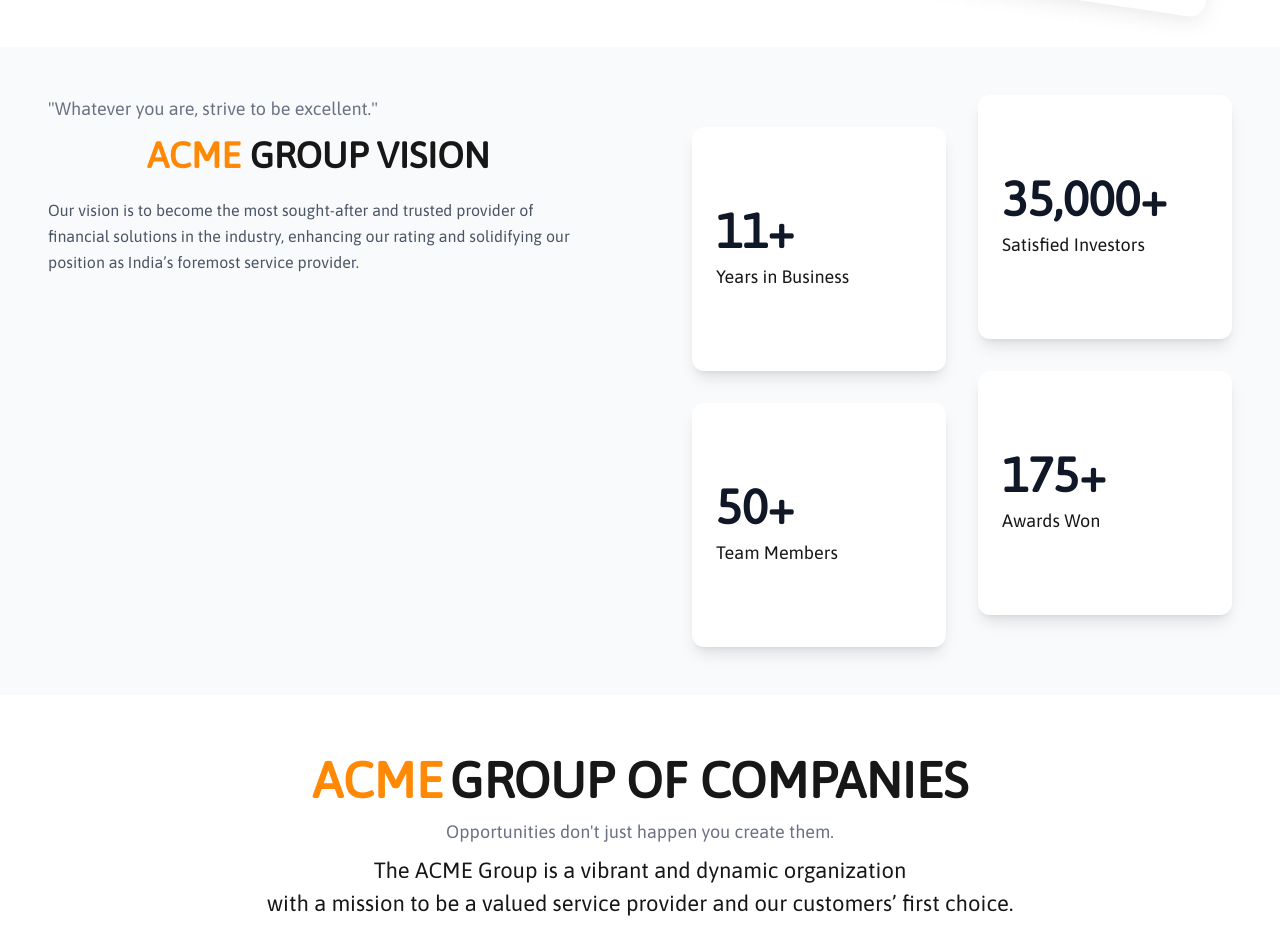
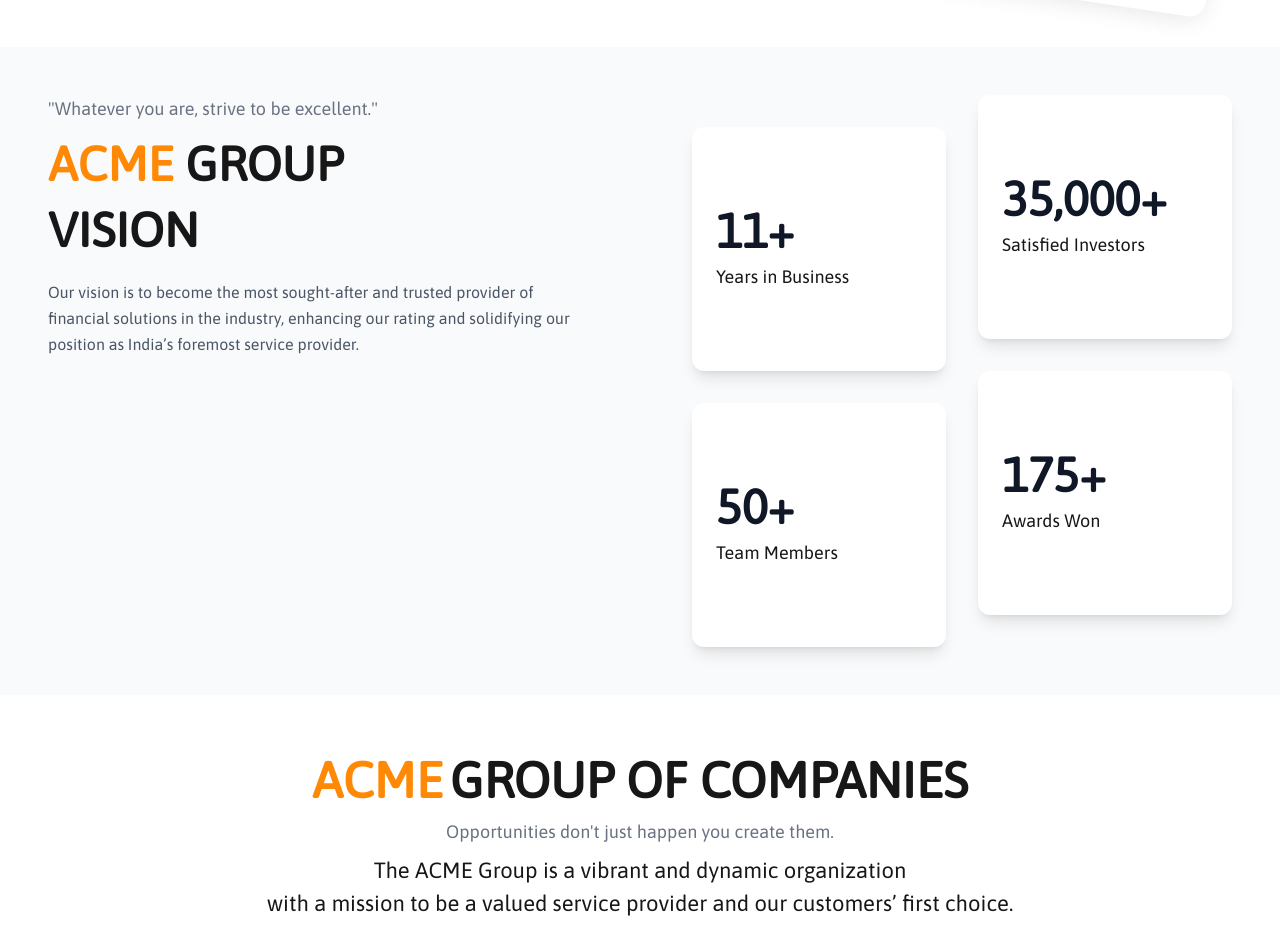
Before and after one commit to Mukul-creator123/acme-group, a Next.js app: page / in a window 1280 px wide. Shown: the part 2022-2950 px from the top of the page. Built offline with nearby package versions, Linux system fonts and the light colour scheme.

Commit message:
text changes

```diff
--- a/src/app/AcmeVision/Acmevision.js
+++ b/src/app/AcmeVision/Acmevision.js
@@ -6,11 +6,11 @@
             <div className="flex flex-col lg:flex-row items-start justify-between lg:gap-26 gap-6">
                 <div className="lg:w-1/2">
                     <p className="text-lg text-gray-500 mb-2">"Whatever you are, strive to be excellent."</p>
-                    <h2 className="text-4xl md:text-5xl font-bold leading-snug visionTitle">
+                    <h2 className="text-4xl md:text-5xl font-bold leading-snug lg:block hidden">
                         <span className="text-orange-400">ACME</span> GROUP <br /> VISION
                     </h2>
 
-                    <h2 className="lg:text-4xl text-center text-3xl font-bold leading-snug">
+                    <h2 className="lg:text-4xl text-center text-3xl lg:hidden block font-bold leading-snug">
                         <span className="text-orange-400">ACME</span> GROUP VISION
                     </h2>
 
```
